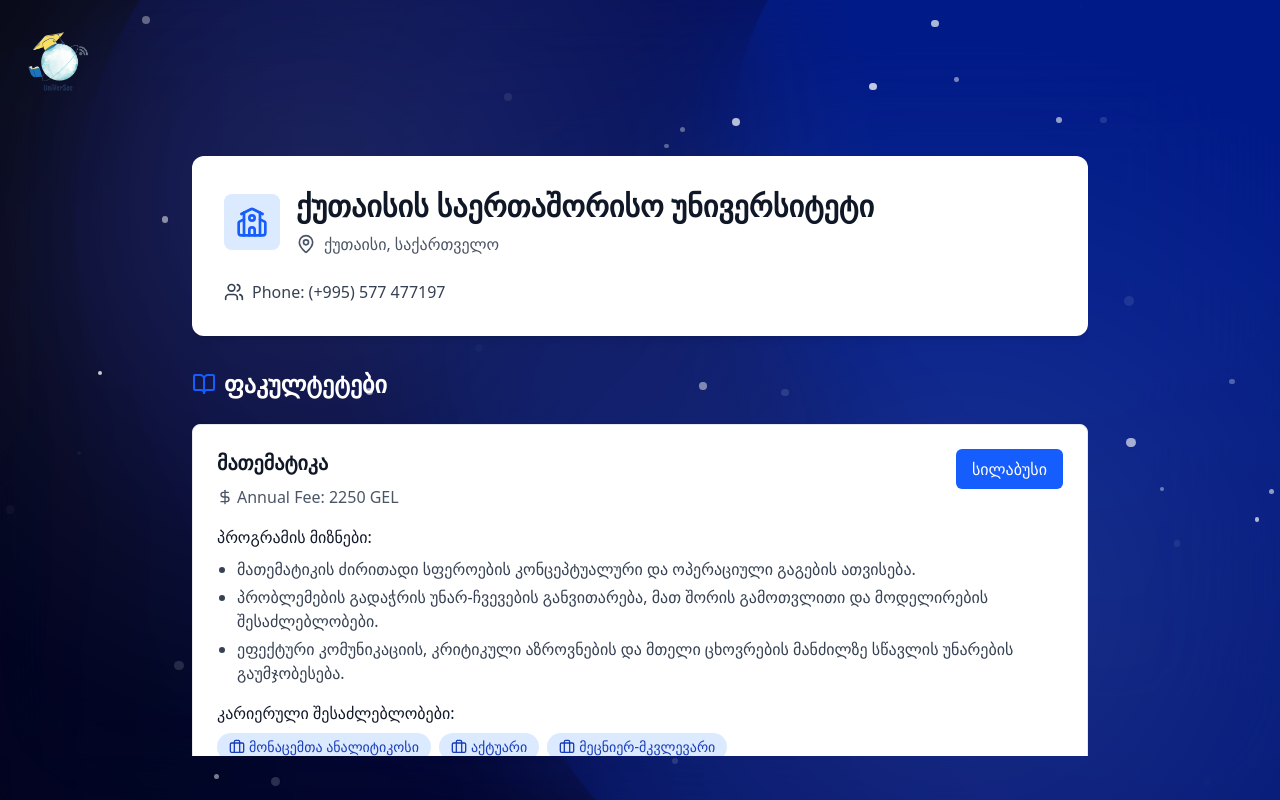
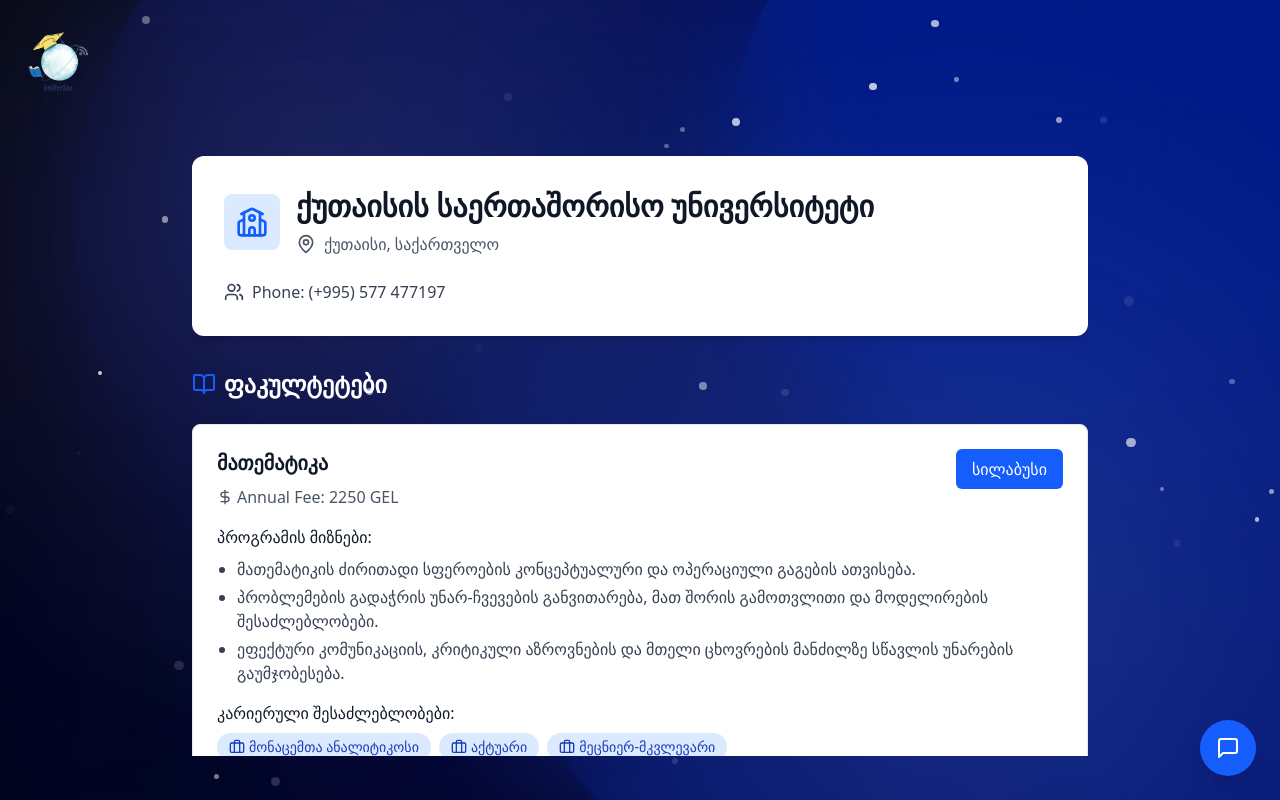
Before and after one commit to Ape1r0n/UniVerSee, a React (Vite) app: page /universities/1 in a window 1280 px wide. Built offline with nearby package versions, Linux system fonts and the light colour scheme.

Commit message:
very minor AI changes

```diff
--- a/src/App.jsx
+++ b/src/App.jsx
@@ -9,6 +9,8 @@
 import UniversityDetails from './pages/UniversityDetails/UniversityDetails';
 import FateForm from './pages/Fate/FateForm';
 import FateResult from './pages/Fate/FateResult';
+import ChatWidget from './components/ChatWidget/ChatWidget';
+
 
 function App() {
   const containerRef = useRef(null);
@@ -140,7 +142,7 @@
   return (
         <div
           ref={containerRef}
-          className="h-screen w-screen overflow-hidden"
+          className="h-screen w-screen overflow-hidden relative"
           style={{
             backgroundImage: `url(${backgroundImage})`,
             backgroundSize: 'cover',
@@ -167,6 +169,7 @@
               <Route path="/universities" element={<Universities />} />
               <Route path="/universities/:universityId" element={<UniversityDetails />} />
             </Routes>
+            <ChatWidget />
       </div>
   );
 }
--- /dev/null
+++ b/src/components/ChatWidget/ChatWidget.jsx
@@ -0,0 +1,61 @@
+import { useState } from 'react';
+import { MessageSquare, X } from 'lucide-react';
+const ChatWidget = () => {
+  const [isOpen, setIsOpen] = useState(false);
+
+  return (
+    <div className="fixed bottom-6 right-6 z-50">
+      {/* Chat Window */}
+      {isOpen && (
+        <div
+        className={`w-80 h-96 bg-white rounded-lg shadow-xl flex flex-col mb-4 transition-all duration-300 ${
+          isOpen ? 'opacity-100 translate-y-0' : 'opacity-0 translate-y-4 pointer-events-none'
+        }`}>
+          <div className="bg-blue-600 text-white p-3 rounded-t-lg flex justify-between items-center">
+            <h3 className="font-medium">დაგვიკავშირდით</h3>
+            <button
+              onClick={() => setIsOpen(false)}
+              className="text-white hover:text-gray-200 cursor-pointer"
+            >
+              <X className="h-5 w-5" />
+            </button>
+          </div>
+
+          <div className="flex-1 p-4 overflow-y-auto">
+            <div className="mb-4">
+              <div className="bg-gray-100 p-3 rounded-lg max-w-[70%]">
+                <p className="text-sm">რა გაინტერესებს?</p>
+              </div>
+            </div>
+          </div>
+
+          <div className="p-3 border-t">
+            <div className="flex gap-2">
+              <input
+                type="text"
+                placeholder="შეიყვანეთ თქვენი შეტყობინება..."
+                className="flex-1 border rounded-lg px-3 py-2 text-sm focus:outline-none focus:ring-1 focus:ring-blue-500"
+              />
+              <button className="bg-blue-600 cursor-pointer text-white rounded-lg px-3 py-2 hover:bg-blue-700">
+                გაგზავნა
+              </button>
+            </div>
+          </div>
+        </div>
+      )}
+
+      <button
+        onClick={() => setIsOpen(!isOpen)}
+        className="bg-blue-600 cursor-pointer text-white rounded-full p-4 shadow-lg hover:bg-blue-700 transition-all"
+      >
+        {isOpen ? (
+          <X className="h-6 w-6" />
+        ) : (
+          <MessageSquare className="h-6 w-6" />
+        )}
+      </button>
+    </div>
+  );
+};
+
+export default ChatWidget;
```
